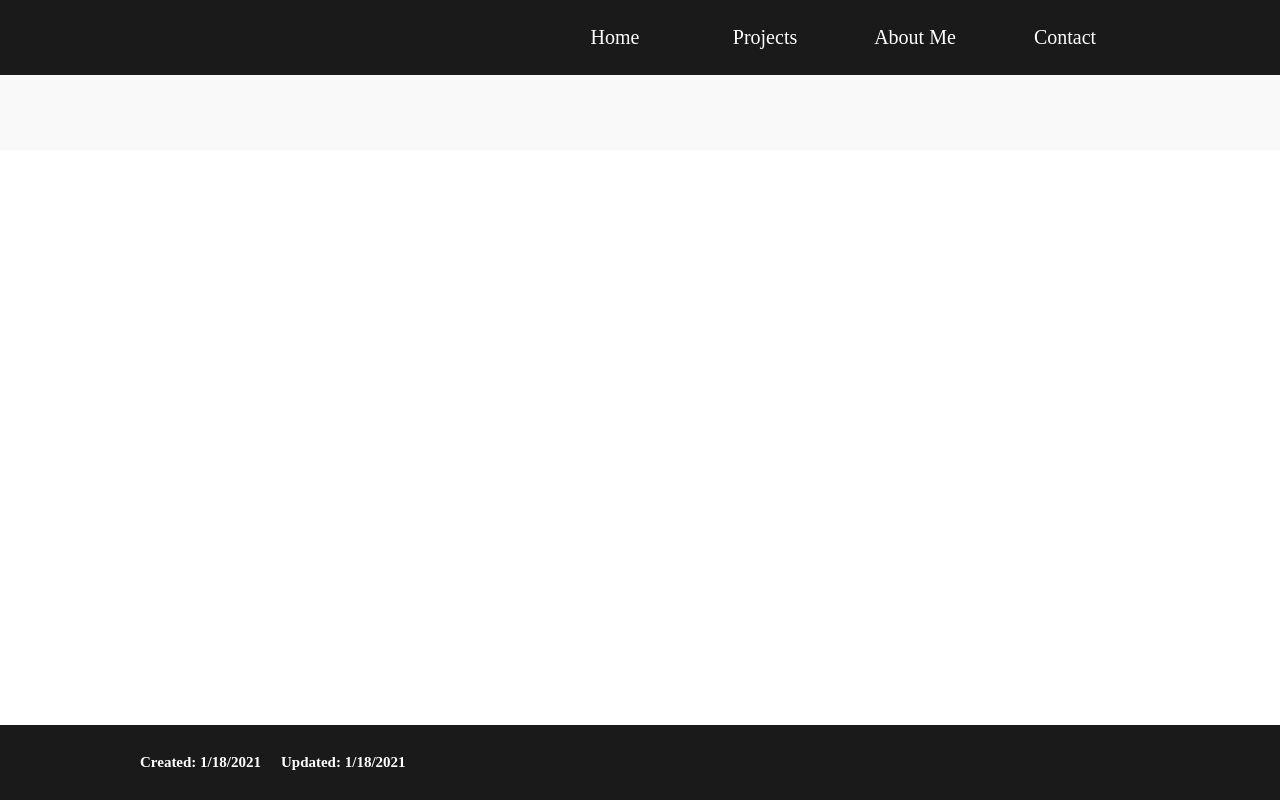
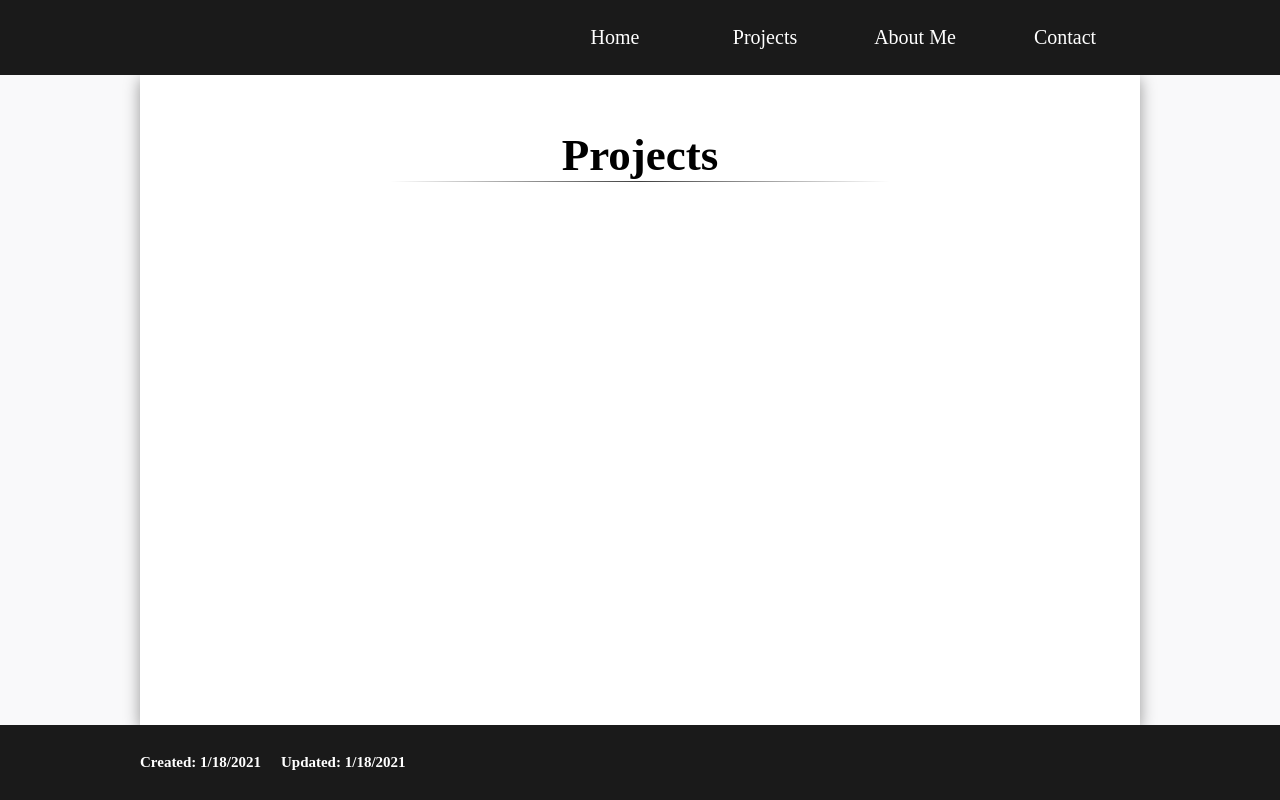
Before and after one commit to 253olivares/Portfolio, a plain HTML site: page pages/projects.html in a window 1280 px wide. Drawn offline with Linux system fonts and the light colour scheme.

Commit message:
ugly test

```diff
--- a/pages/projects.html
+++ b/pages/projects.html
@@ -20,7 +20,15 @@
             </div>
         </nav>
         <div class="content">
-
+            <div class="projects" id="projects">
+                <br>
+                <br>
+                <br>
+                <div class="name">
+                    <h1>Projects</h1>
+                    <hr>
+                </div>
+            </div>
         </div>
         <footer>
             <div class="footerInfo">
--- /dev/null
+++ b/scss/projects.scss
@@ -0,0 +1,25 @@
+.content{
+    .projects{
+        z-index: 2;
+        width: 1000px;
+        margin-left: auto;
+        margin-right: auto;
+        background-color: white;
+        min-height: calc(100vh - 150px);
+        box-shadow: 0 4px 15px rgba(0, 0, 0, 0.4);
+        .name{
+            width: 100%;
+            h1{
+                font-size: 45px;
+                text-align: center;
+            }
+            hr{
+                width: 50%;
+                margin: auto;
+                border: 0;
+                height: 1px;
+                background-image: linear-gradient(to right, rgba(0, 0, 0, 0), rgba(0, 0, 0, 0.75), rgba(0, 0, 0, 0));
+            }
+        }
+    }
+}
--- a/scss/structure.scss
+++ b/scss/structure.scss
@@ -9,6 +9,7 @@
     overflow-y: scroll;
     -ms-overflow-style: none;
     scrollbar-width: none;
+    background-color: #F9F9FA;
   }
 
   body::-webkit-scrollbar {
--- a/scss/styles.scss
+++ b/scss/styles.scss
@@ -1,4 +1,5 @@
 @import "structure.scss";
 @import "nav.scss";
 @import "home.scss";
+@import "projects.scss";
 @import "footer.scss";
```
Also changed, not shown: index.html (+0 -3 lines), css/styles.css.
